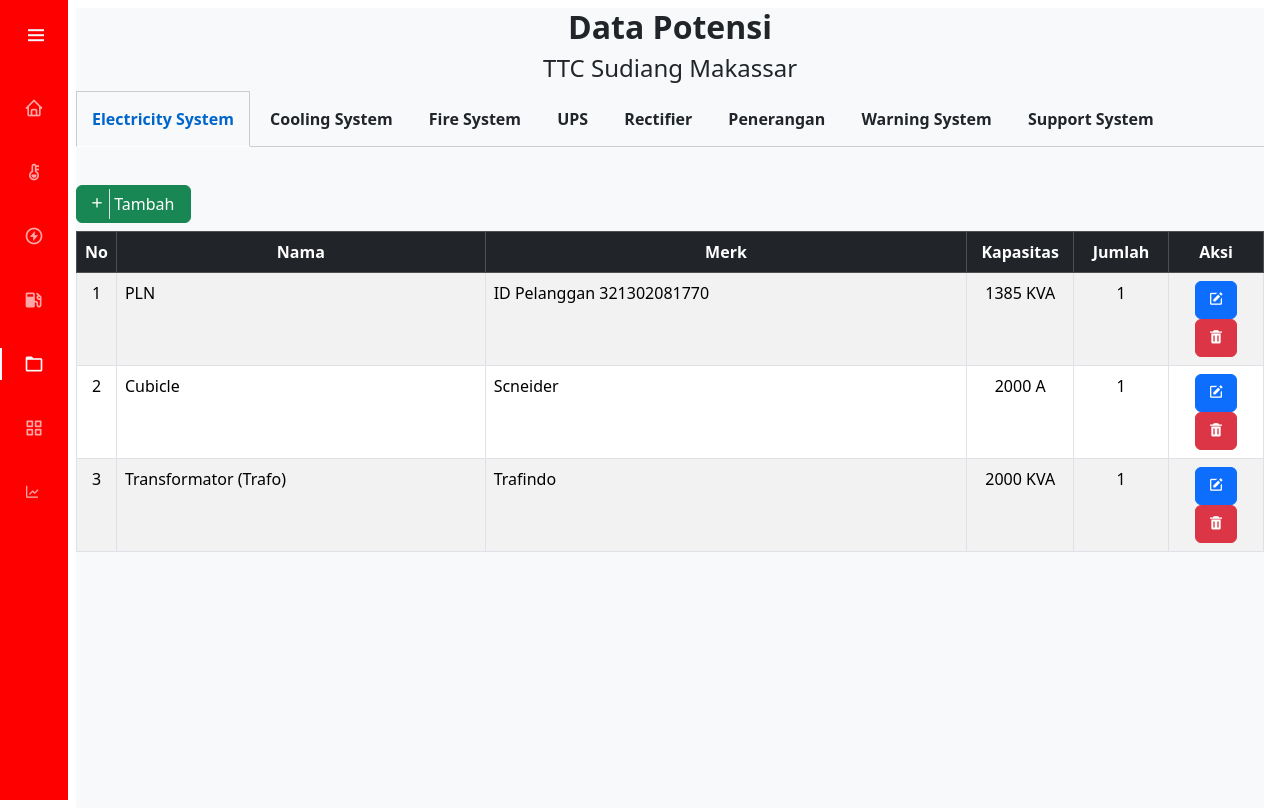
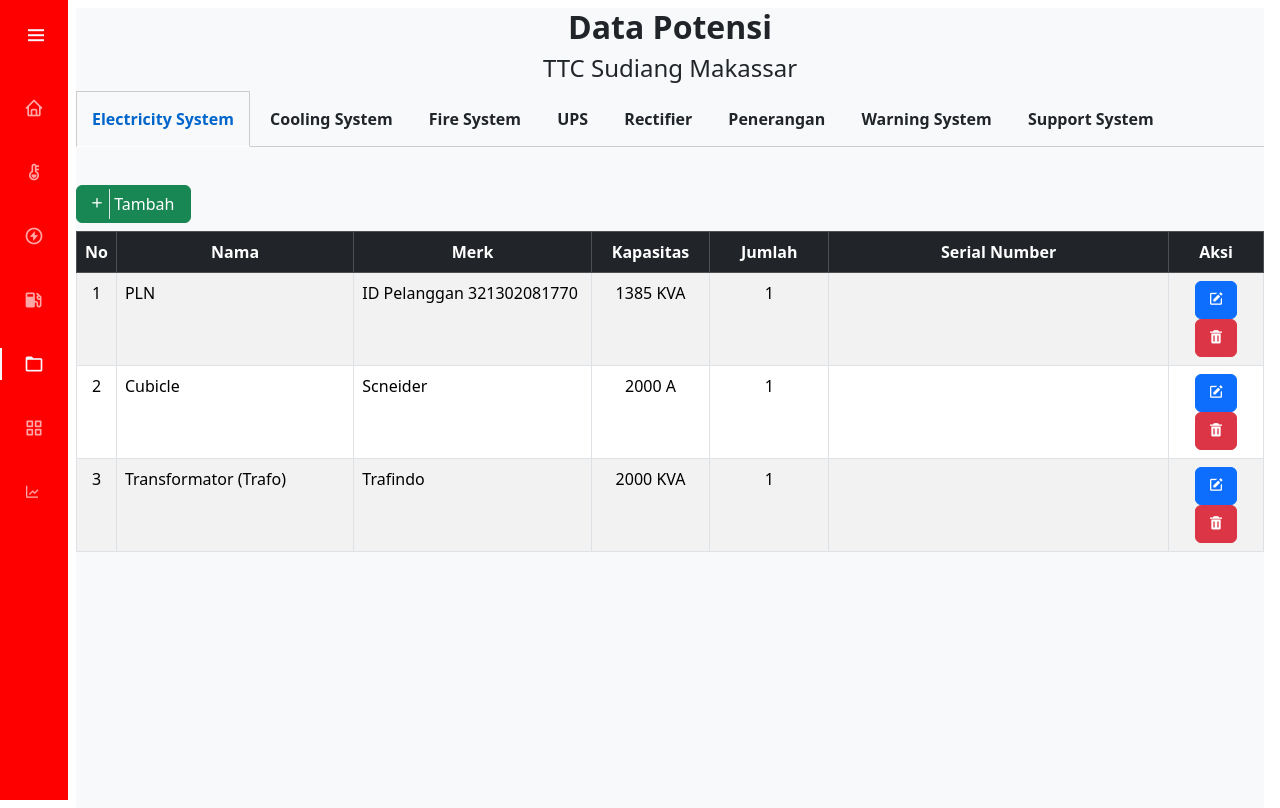
Before and after one commit to BlacklistX20/dashboard-ttc, a CodeIgniter app: page /dashboard-ttc/pages/potency in a window 1280 px wide. Run offline with CodeIgniter, Linux system fonts and the light colour scheme; data comes from the database, SQL or seed files in the repository; data that the repository does not hold is empty; some libraries are stand-ins or nearby versions.

Commit message:
add sn column in potency page

```diff
--- a/application/views/content/contentPotency.php
+++ b/application/views/content/contentPotency.php
@@ -36,9 +36,10 @@
       <table class="table table-striped table-bordered">
         <colgroup>
           <col style="width: 3%;">
-          <col span="2">
-          <col style="width: 9%;">
-          <col span="2" style="width: 8%;">
+          <col span="2" style="width: 20%;">
+          <col span="2" style="width: 10%;">
+          <col>
+          <col style="width: 8%;">
         </colgroup>
         <thead>
           <tr class="table-dark text-center">
@@ -47,6 +48,7 @@
             <th>Merk</th>
             <th>Kapasitas</th>
             <th>Jumlah</th>
+            <th>Serial Number</th>
             <th>Aksi</th>
           </tr>
         </thead>
@@ -58,6 +60,7 @@
               <td><?= $e->merk; ?></td>
               <td class="text-center"><?= $e->kapasitas; ?> <?= $e->satuan; ?></td>
               <td class="text-center"><?= $e->jumlah; ?></td>
+              <td class="text-center"><?= $e->sn; ?></td>
               <td class="text-center">
                 <button type="button" class="btn btn-primary btnEditElec" data-id="<?= $e->id; ?>" data data-bs-toggle="tooltip" data-bs-placement="top" title="Edit">
                   <i class='bx bxs-edit'></i>
@@ -183,12 +186,12 @@
       </button>
       <table class="table table-striped table-bordered">
         <colgroup>
-          <col style="width: 3%;">
+        <col style="width: 3%;">
           <col span="2" style="width: 10%;">
           <col style="width: 15%;">
+          <col span="2" style="width: 10%;">
+          <col style="width: 4%;">
           <col style="width: 10%;">
-          <col style="width: 15%;">
-          <col style="width: 4%;">
           <col>
           <col style="width: 7%;">
         </colgroup>
@@ -202,6 +205,7 @@
             <th>Type Battery</th>
             <th>Jumlah Battery</th>
             <th>Keterangan</th>
+            <th>Serial Number</th>
             <th>Aksi</th>
           </tr>
         </thead>
@@ -216,6 +220,7 @@
               <td><?= $u->type_battery; ?></td>
               <td class="text-center"><?= $u->jumlah_battery; ?></td>
               <td><?= $u->keterangan; ?></td>
+              <td><?= $u->sn; ?></td>
               <td class="text-center">
                 <button type="button" class="btn btn-primary btnEditUps" data-id="<?= $u->id; ?>" data-bs-toggle="tooltip" data-bs-placement="top" title="Edit"><i class='bx bxs-edit'></i></button>
                 <button type="button" class="btn btn-danger btnDeleteUps" data-id="<?= $u->id; ?>" data-bs-toggle="tooltip" data-bs-placement="top" title="Hapus"><i class='bx bxs-trash'></i></button>
@@ -237,9 +242,9 @@
           <col style="width: 3%;">
           <col span="2" style="width: 10%;">
           <col style="width: 15%;">
+          <col span="2" style="width: 10%;">
+          <col style="width: 4%;">
           <col style="width: 10%;">
-          <col style="width: 15%;">
-          <col style="width: 4%;">
           <col>
           <col style="width: 7%;">
         </colgroup>
@@ -253,6 +258,7 @@
             <th>Type Battery</th>
             <th>Jumlah Battery</th>
             <th>Keterangan</th>
+            <th>Serial Number</th>
             <th>Aksi</th>
           </tr>
         </thead>
@@ -267,6 +273,7 @@
               <td><?= $r->type_battery; ?></td>
               <td class="text-center"><?= $r->jumlah_battery; ?></td>
               <td><?= $r->keterangan; ?></td>
+              <td><?= $r->sn; ?></td>
               <td class="text-center">
                 <button type="button" class="btn btn-primary btnEditRect" data-id="<?= $r->id; ?>" data-bs-toggle="tooltip" data-bs-placement="top" title="Edit"><i class='bx bxs-edit'></i></button>
                 <button type="button" class="btn btn-danger btnDeleteRect" data-id="<?= $r->id; ?>" data-bs-toggle="tooltip" data-bs-placement="top" title="Hapus"><i class='bx bxs-trash'></i></button>
@@ -457,6 +464,13 @@
                 Masukkan Jumlah
               </div>
             </div>
+            <div class="mb-3">
+              <label for="validationCustom06" class="form-label">Serial Number</label>
+              <input type="text" class="form-control" id="validationCustom06" name="sn" required>
+              <div class="invalid-feedback">
+                Masukkan Serial Number
+              </div>
+            </div>
           </div>
           <div class="modal-footer">
             <button type="submit" class="btn btn-success">Tambah</button>
@@ -505,6 +519,13 @@
                 Masukkan Jumlah
               </div>
             </div>
+            <div class="mb-3">
+              <label for="editSnEl" class="form-label">Serial Number</label>
+              <input type="text" class="form-control" id="editSnEl" name="sn" required>
+              <div class="invalid-feedback">
+                Masukkan Serial Number
+              </div>
+            </div>
           </div>
           <div class="modal-footer">
             <button type="submit" class="btn btn-success">Tambah</button>
@@ -965,6 +986,13 @@
                 Masukkan Keterangan
               </div>
             </div>
+            <div class="mb-3">
+              <label for="validationCustom08" class="form-label">Serial Number</label>
+              <input type="text" class="form-control" id="validationCustom08" name="sn">
+              <div class="invalid-feedback">
+                Masukkan Serial Number
+              </div>
+            </div>
           </div>
           <div class="modal-footer">
             <button type="submit" class="btn btn-success">Tambah</button>
@@ -1030,6 +1058,13 @@
               <input type="text" class="form-control" id="editKetUps" name="keterangan">
               <div class="invalid-feedback">
                 Masukkan Keterangan
+              </div>
+            </div>
+            <div class="mb-3">
+              <label for="editSnUps" class="form-label">Serial Number</label>
+              <input type="text" class="form-control" id="editSnUps" name="sn">
+              <div class="invalid-feedback">
+                Masukkan Serial Number
               </div>
             </div>
           </div>
@@ -1118,6 +1153,13 @@
                 Masukkan Keterangan
               </div>
             </div>
+            <div class="mb-3">
+              <label for="validationCustom08" class="form-label">Serial Number</label>
+              <input type="text" class="form-control" id="validationCustom08" name="sn">
+              <div class="invalid-feedback">
+                Masukkan Serial Number
+              </div>
+            </div>
           </div>
           <div class="modal-footer">
             <button type="submit" class="btn btn-success">Tambah</button>
@@ -1183,6 +1225,13 @@
               <input type="text" class="form-control" id="editKetRect" name="keterangan">
               <div class="invalid-feedback">
                 Masukkan Keterangan
+              </div>
+            </div>
+            <div class="mb-3">
+              <label for="editSnRecti" class="form-label">Serial Number</label>
+              <input type="text" class="form-control" id="editSnRecti" name="sn">
+              <div class="invalid-feedback">
+                Masukkan Serial Number
               </div>
             </div>
           </div>
```
Also changed, not shown: application/controllers/ChangeData.php (+9 -3 lines), application/controllers/InputData.php (+9 -3 lines).
